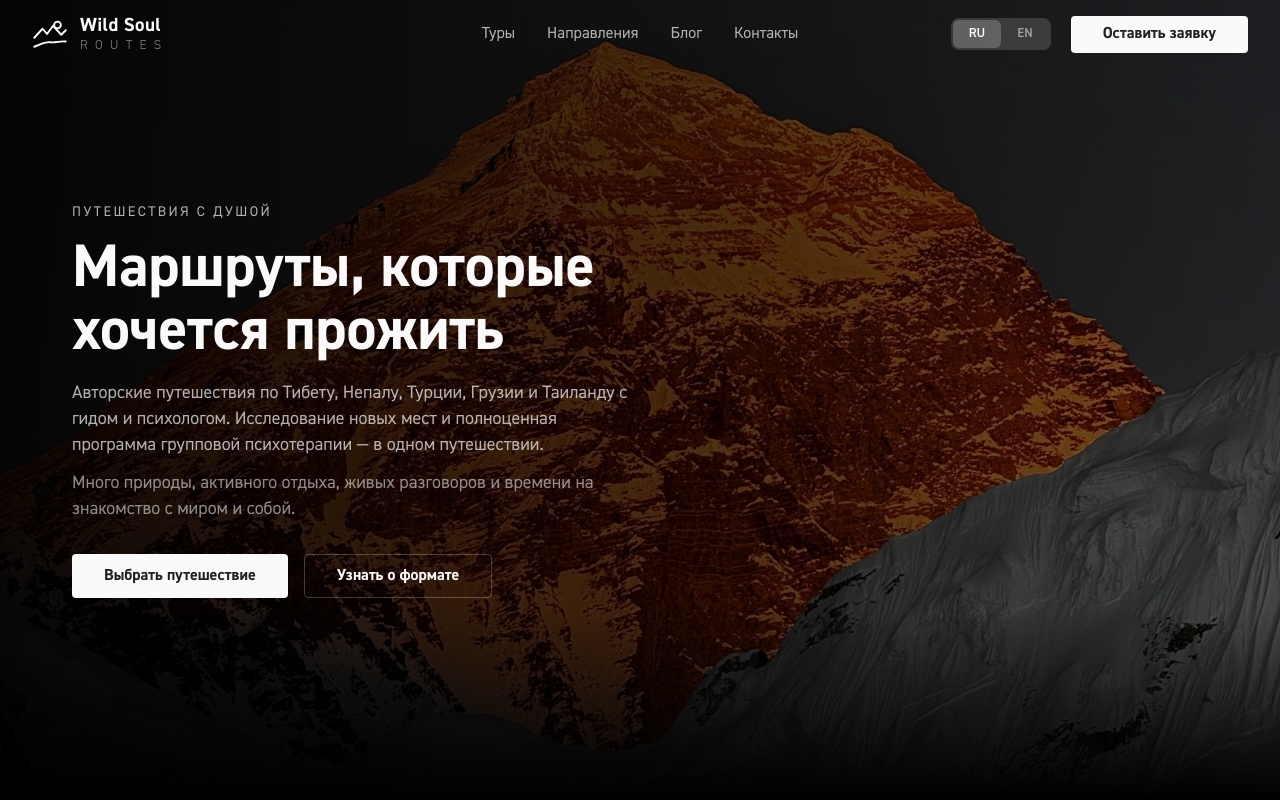
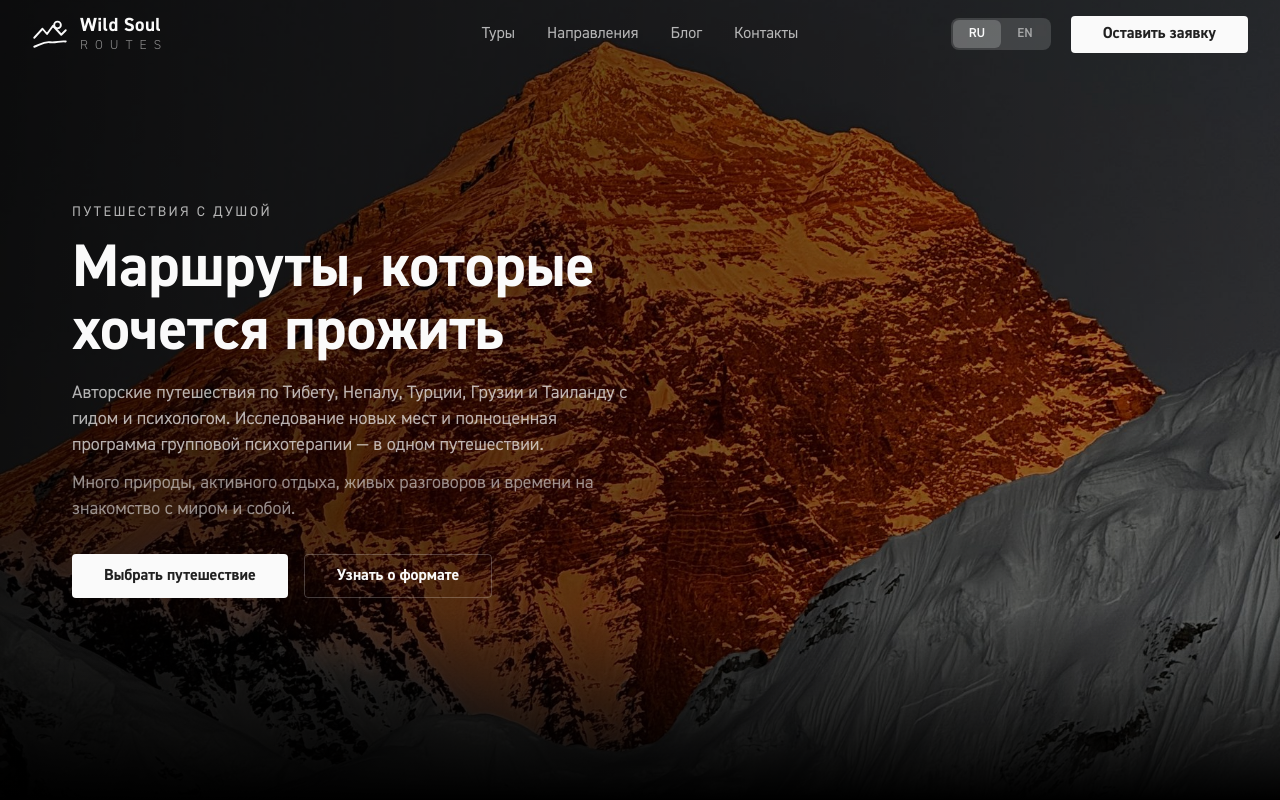
Before and after one commit to fifulina-uxui/wild-soul-routes, a React (Vite) app: page / in a window 1280 px wide. Shown: the top 800 px of the page. Built offline with nearby package versions, Linux system fonts and the light colour scheme.

Commit message:
Hero главной: фото чуть светлее

```diff
--- a/src/sections/Hero.tsx
+++ b/src/sections/Hero.tsx
@@ -11,8 +11,8 @@ export default function Hero() {
         className="absolute inset-0 h-full w-full object-cover"
       />
       {/* Тёмный горизонтальный градиент со стороны текста */}
-      <div className="absolute inset-0 bg-black/35" />
-      <div className="absolute inset-0 bg-gradient-to-r from-black/90 via-black/55 to-black/20" />
+      <div className="absolute inset-0 bg-black/25" />
+      <div className="absolute inset-0 bg-gradient-to-r from-black/75 via-black/40 to-black/10" />
       <div className="absolute inset-x-0 bottom-0 h-48 bg-gradient-to-t from-black to-transparent" />
 
       <div className="relative z-10 mx-auto w-full max-w-[1200px] px-5 py-16 md:px-8">
```
